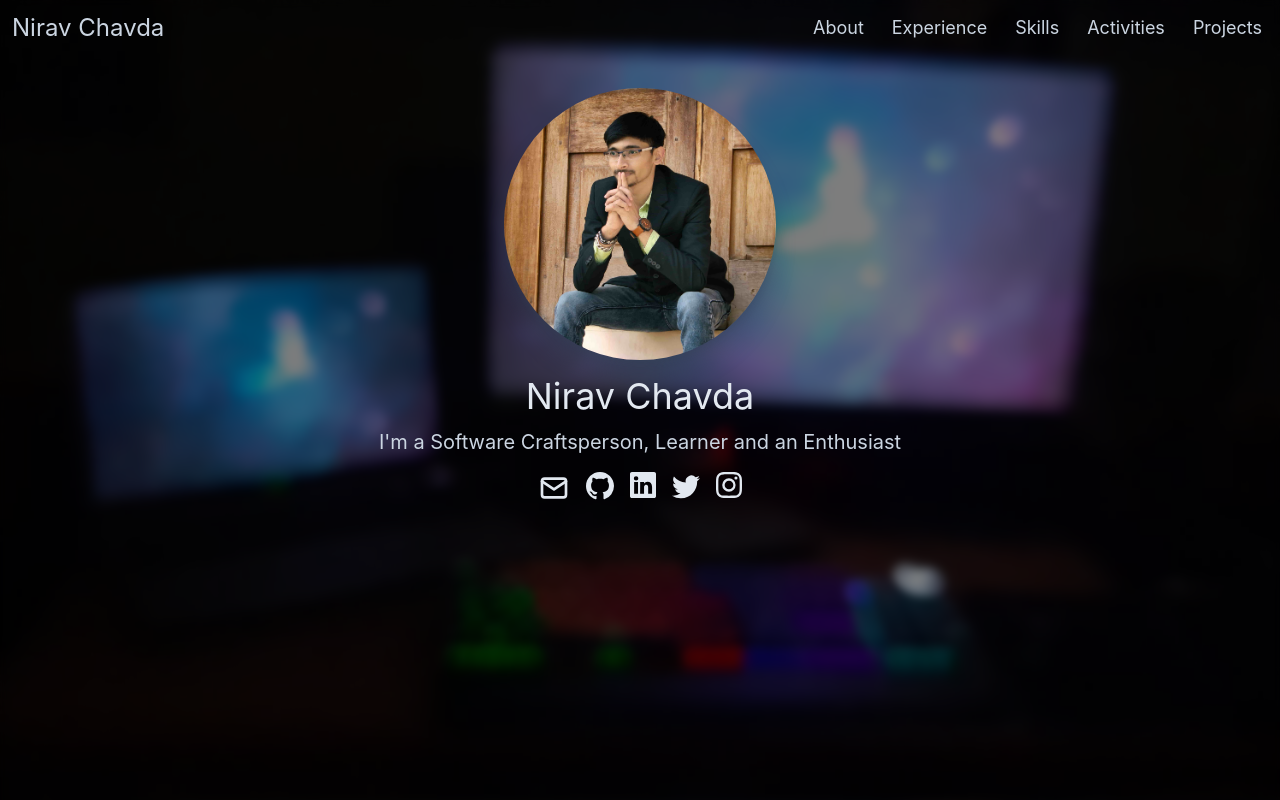
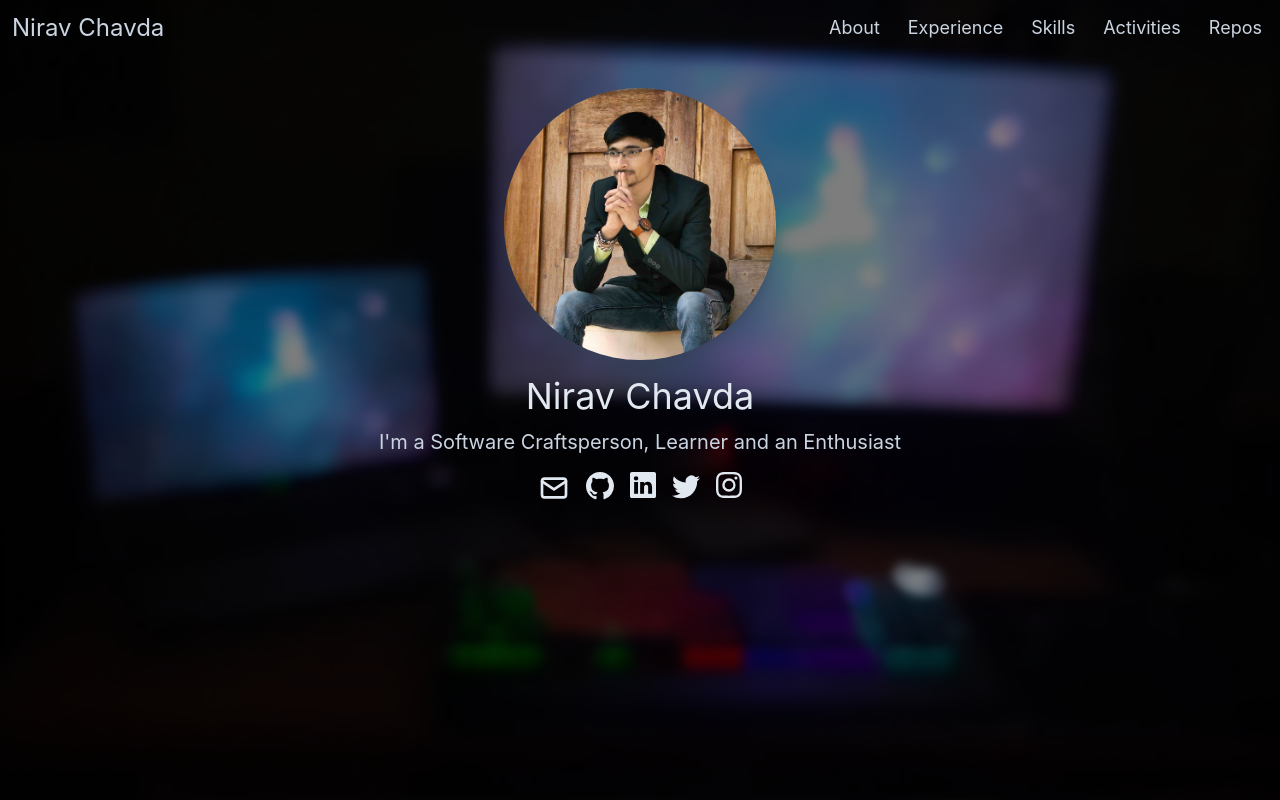
Before and after one commit to niravchavda99/niravchavda99.github.io, a React (Create React App) app: page / in a window 1280 px wide. Shown: the top 800 px of the page. Built offline with nearby package versions, Linux system fonts and the light colour scheme.

Commit message:
ENH: Rename Projects to Repos

```diff
--- a/src/app/AppRoutes.tsx
+++ b/src/app/AppRoutes.tsx
@@ -1,5 +1,5 @@
 import {Navigate, Route, Routes} from "react-router-dom";
-import Projects from "./projects/Projects";
+import Repos from "./repos/Repos";
 import App from "./App";
 import Home from "./home/Home";
 
@@ -7,7 +7,7 @@ const AppRoutes = () => {
 
   return <Routes>
     <Route path={"/"} element={<App/>}>
-      <Route path={"projects"} element={<Projects/>}/>
+      <Route path={"repos"} element={<Repos/>}/>
       <Route index element={<Home/>}/>
     </Route>
     <Route path="*" element={<Navigate to="/"/>}/>
--- a/src/app/header/Header.tsx
+++ b/src/app/header/Header.tsx
@@ -20,7 +20,7 @@ const Header = () => {
       <a href={"/#activities"} className={"header-content mobile-hidden"}>
         Activities
       </a>
-      <Link to={"/projects"} className={'header-content'}>Projects</Link>
+      <Link to={"/repos"} className={'header-content'}>Repos</Link>
     </div>
   </nav>;
 }
--- a/src/app/http/GithubGateway.ts
+++ b/src/app/http/GithubGateway.ts
@@ -1,5 +1,5 @@
 import axios from "axios";
-import RepositoryDto from "../projects/RepositoryDto";
+import RepositoryDto from "../repos/RepositoryDto";
 
 export const fetchRepositories = async (): Promise<RepositoryDto[]> => {
   const {data} = await axios.get('https://api.github.com/users/niravchavda99/repos?per_page=100', {
--- a/src/app/projects/Projects.scss
+++ b/src/app/repos/Repos.scss
@@ -1,10 +1,10 @@
-@import "src/app/common/Common.scss";
+@import "../common/Common";
 
-.projects-container {
+.repos-container {
   @apply py-4 px-8 md:px-32 text-center select-none transition-all;
 }
 
-.projects-header {
+.repos-header {
   @apply text-5xl p-2 pb-6 transition-all text-slate-200;
 }
 
--- a/src/app/projects/Projects.tsx
+++ b/src/app/repos/Repos.tsx
@@ -1,4 +1,4 @@
-import './Projects.scss';
+import './Repos.scss';
 import {fetchRepositories} from "../http/GithubGateway";
 import {ChangeEvent, useEffect, useState} from "react";
 import RepositoryDto from "./RepositoryDto";
@@ -15,7 +15,7 @@ const filterReposByName = (repositories: RepositoryDto[] | null, subject: string
   return repositories.filter(repository => repository.name.toLowerCase().includes(subject.toLowerCase()));
 }
 
-const Projects = () => {
+const Repos = () => {
   const [allRepositories, setAllRepositories] = useState<RepositoryDto[] | null>(null);
   const [repositories, setRepositories] = useState<RepositoryDto[] | null>(allRepositories);
 
@@ -36,8 +36,8 @@ const Projects = () => {
   return (
       <>
         <Header/>
-        <div className={'projects-container'}>
-          <div className="projects-header">Projects</div>
+        <div className={'repos-container'}>
+          <div className="repos-header">Github Repos</div>
           {repositories === null ?
               <div className={"infinity-loading-spinner"}>
                 <InfinitySpin width='200' color={loadingSpinnerColor}/>
@@ -55,4 +55,4 @@ const Projects = () => {
   );
 };
 
-export default Projects;
+export default Repos;
--- a/src/app/projects/repository/Repository.scss
+++ b/src/app/repos/repository/Repository.scss
@@ -1,4 +1,4 @@
-@import "src/app/common/Common.scss";
+@import "../../common/Common";
 
 .repository-wrapper {
   @apply flex flex-col items-center;
```
Also changed, not shown: src/app/repos/RepositoryDto.ts (renamed from src/app/projects/RepositoryDto.ts), src/app/repos/repository/Repository.tsx (renamed from src/app/projects/repository/Repository.tsx).
